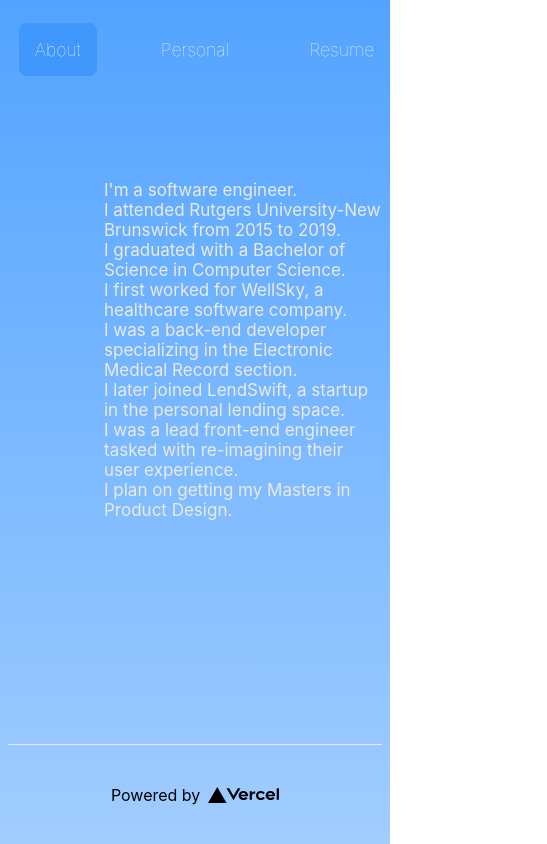
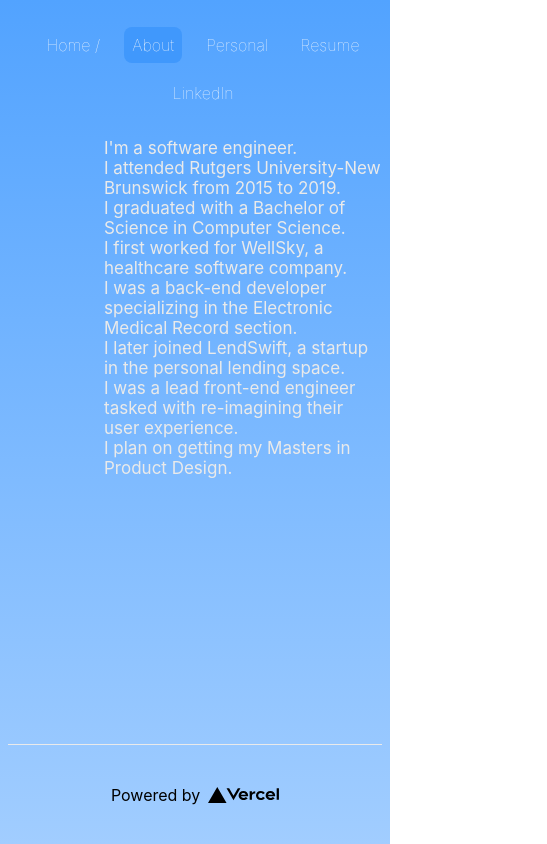
Before and after one commit to colnies/personal-website, a Next.js app: page /about in a window 390 px wide. Shown: the whole page, 547 px wide, since content can reach past the window. Built offline with nearby package versions, Linux system fonts and the light colour scheme.

Commit message:
mobile design changes

```diff
--- a/components/NavigationBar/index.js
+++ b/components/NavigationBar/index.js
@@ -7,7 +7,7 @@ export const NavigationBar = ({selected}) => {
     return (
         <div className={styles.navbar}>
             <ul className={styles.navList}>
-                <li  className={selected === 'home' ? styles.active : styles.nav}><a href='/'>Home/</a></li>
+                <li  className={selected === 'home' ? styles.active : styles.nav}><a href='/'>Home /</a></li>
                 <li  className={selected === 'about' ? styles.active : styles.nav}><a href='/about'>About</a></li>
                 <li  className={selected === 'personal' ? styles.active : styles.nav}><a href='/personal'>Personal</a></li>
                 <li  className={selected === 'resume' ? styles.active : styles.nav}><a href='/resume'>Resume</a></li>
--- a/styles/Home.module.css
+++ b/styles/Home.module.css
@@ -1,6 +1,6 @@
 .container {
   min-height: 100vh;
-  padding: 0 0.5rem;
+  padding: 0 .5rem;
   display: flex;
   flex-direction: column;
   justify-content: center;
@@ -55,7 +55,7 @@
 }
 
 .main {
-  padding: 5rem 0;
+  padding: 3rem 0;
   flex: 1;
   display: flex;
 
@@ -91,7 +91,7 @@
 
 .description {
   align-self: flex-start; /* Move this item to the top of the container */
-  margin-top: 6.5rem;
+  margin-top: 3rem;
   font-size: 1.1rem;
   color:#eaeaea;
 
@@ -161,8 +161,9 @@
     bottom: 0px;
   }
   .image {
-    width:80%;
-    height:20%;
+    width:90%;
+    height:30%;
+    margin-top: 2rem;
     margin-left:0px;
   }
 }
@@ -195,7 +196,25 @@
 
 .rounded {
   border-radius: 10px; /* Adjust the value to control the roundness of the corners */
-  margin-right: 12rem;
+  margin-right: 10rem;
   margin-top: 3rem;
   align-self: flex-start; /* Move this item to the top of the container */
 }
+
+@media (max-width: 600px) {
+  .main {
+    flex-direction: column;
+    padding-top: 0rem;
+  }
+  .description {
+    font-size: .95rem;
+    margin-top: 1rem;
+    margin-left:1rem;
+  }
+  .rounded {
+    margin-top: 0rem;
+    margin-right: 1rem;
+    align-self: center; /* Center the item vertically within the flex container */
+  }
+
+}
--- a/styles/Nav.module.css
+++ b/styles/Nav.module.css
@@ -79,7 +79,26 @@
 }
 
 @media (max-width: 600px) {
-  .nav {
+  .nav a{
+
     margin: 0 0 0 1rem;
+    padding: 8px;
+    font-size: 16px;
   }
+  .active a{
+    margin: 0 0 0 1rem;
+    padding: 8px;
+    font-size: 16px;
+  }
+  .navList {
+    display: flex;
+    flex-direction: row; /* Ensure links are arranged horizontally for smaller screens */
+    justify-content: center; /* Center-align the links */
+    text-align: center; /* Center-align the links */
+    flex-wrap: wrap; /* Allow flex items to wrap onto the next line */
+  }
+  .navbar {
+    padding: 5px;
+  }
+
 }
--- a/styles/global.css
+++ b/styles/global.css
@@ -77,3 +77,10 @@ code {
     Courier New,
     monospace;
 }
+@media (max-width: 600px) {
+  main {
+    padding: 0rem 0;
+    padding-left: 6rem;
+  }
+
+}
```
Also changed, not shown: public/elSal.jpg (added), 1 other file (tests, documents, lock files or other folders).
